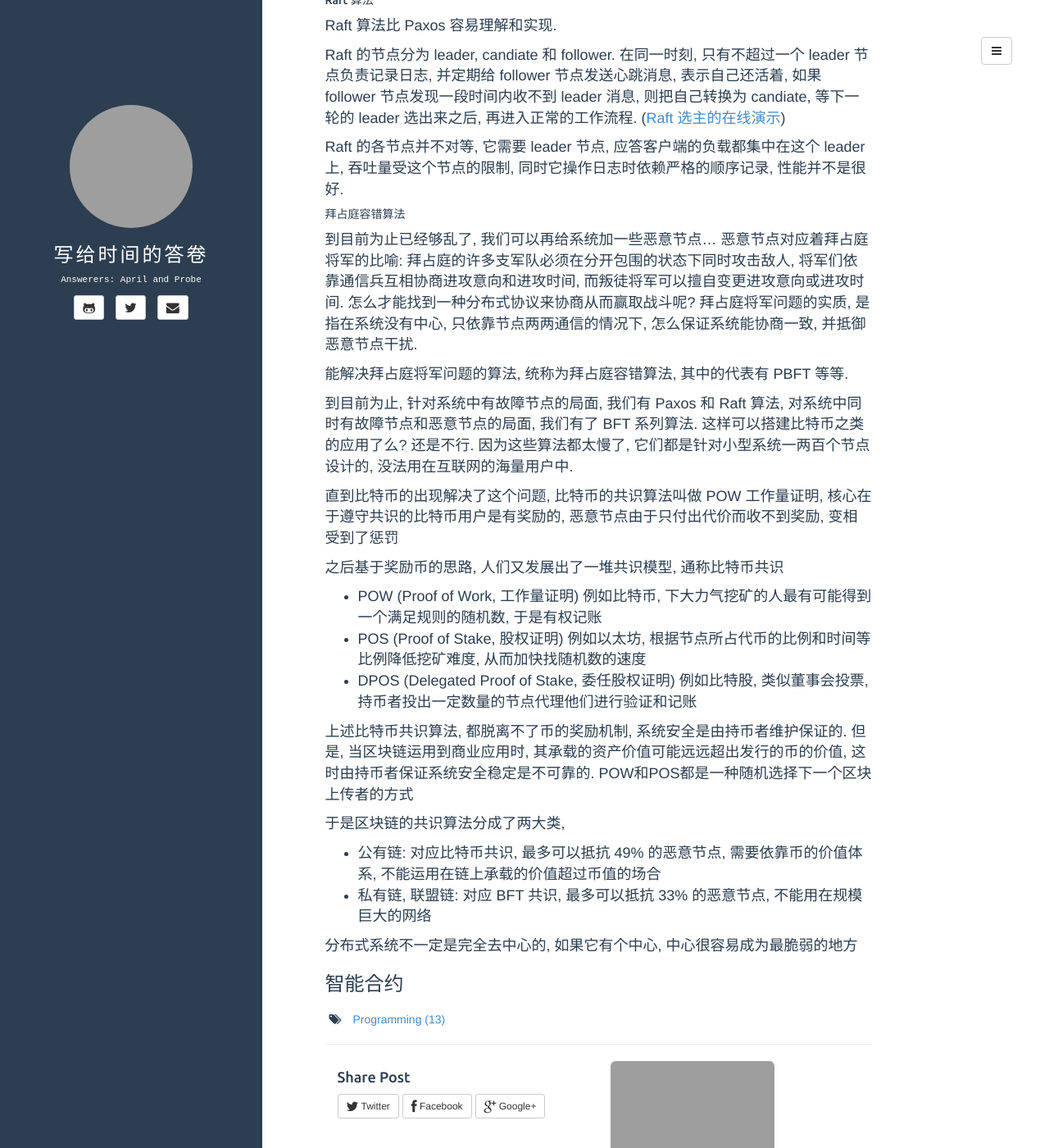
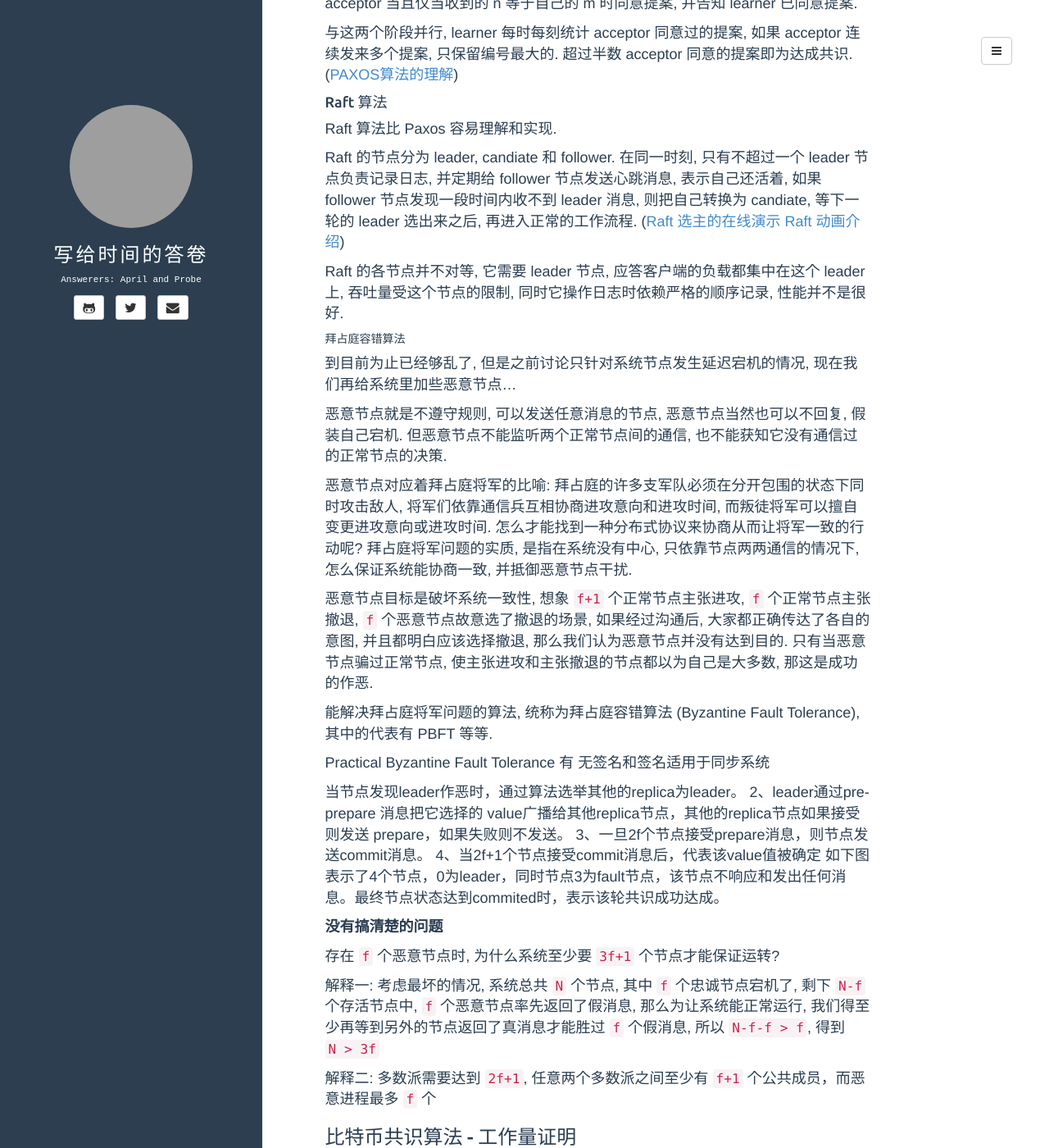
Before and after one commit to WarmGrid/warmgrid.github.io, a Jekyll site: the page built from _posts/2017-12-07-blockchain-from-start-to-end.md, in a window 1280 px wide and 1400 px high, scrolled down 2678 px. Shown: the whole window at 82% size. Built offline with Jekyll 4.4.1, drawn with Linux system fonts in a browser that asks for light colours; some of the changed text lies outside the part shown; grey boxes are pictures that could not be loaded.

Commit message:
update blockchain intro

```diff
--- a/_posts/2017-12-07-blockchain-from-start-to-end.md
+++ b/_posts/2017-12-07-blockchain-from-start-to-end.md
@@ -11,21 +11,27 @@
 
 ---
 
-区块链就是许多人一起使用的分布式记录, 第一条记录写在创世区块里, 之后每个新区块除了写上新记录, 还要指向它的上一个区块, 这些连在一起的区块就依次记录了从起始到现在的所有信息.
 
-设计良好的区块链需要具备的功能:
+[TOC]
+
+
+本文是学习区块链相关技术的学习笔记, 不讨论区块链应用和前景.
+
+区块链就是许多人一起使用的分布式记录, 一条记录占一个区块, 除起始区块外, 每个新区块都要指向它的上一个区块, 这样, 连在一起的区块就依次记录了全部历史信息.
+
+区块链是给许多人一起用的, 且没有固定的中心节点, 所以设计时要考虑节点欺骗和数据一致的问题. 区块链必须具有以下功能:
 
 1. 要保证一条记录确实是由本人添加的, 不能有人冒名顶替
 2. 要保证历史记录不能被篡改
 3. 要在网络延迟和恶意节点干扰的情况下, 对新增数据达成共识, 否则区块链就会分叉
 
-区块链中使用了许多技术来保障这些功能, 主要包括数字签名, 信息摘要和共识算法.
+区块链中使用了许多技术来实现这些功能, 主要包括数字签名, 信息摘要和共识算法.
 
 
 
 ### 哈希函数和信息摘要
 
-先从最简单的开始, 用户需要能确信他看到的历史区块都是正确的区块, 这是由哈希函数算出数据的信息摘要来保证的.
+先从最简单的开始, 用户得确信他看到的历史区块都是正确的区块, 这是由哈希函数算出数据的信息摘要来保证的.
 
 哈希函数 `y = hash(x)` 就是把任意长度数据 x 转换为定长数据 y 的函数, 生成的 y 称为信息 x 的摘要. 哈希函数需要满足如下性质:
 
@@ -59,9 +65,13 @@
 
 同时, 这一对密钥满足 `d(c(x)) = x` 和 `c(d(x)) = x`, 前者对应信息加密 / 解密的过程, 后者对应信息数字签名的签名 / 验证过程.
 
-对方给自己发送加密信息的场景: 把自己的公钥 `c` 发给对方, 对方把他的原始信息 `x` 以该公钥加密, 将 `c(x)` 发回, 之后自己使用私钥执行 `d(c(x))`, 就可以得到原文 `x` 了.
+对方给自己发送加密信息的场景:
 
-自己向对方发送签名的场景: 向对方发送信息 `x`, 公钥 `c`, 以及用私钥加密后的 `d(x)`, 对方收到这三者后, 计算 `c(d(x))`, 若结果跟 `x` 一致, 则可认为 `x` 确实是由掌握了私钥 `d` 的人发出的.
+把自己的公钥 `c` 发给对方, 对方把他的原始信息 `x` 以该公钥加密, 将 `c(x)` 发回, 之后自己使用私钥执行 `d(c(x))`, 就可以得到原文 `x` 了.
+
+自己向对方发送签名的场景:
+
+向对方发送信息 `x`, 公钥 `c`, 以及用私钥加密后的 `d(x)`, 对方收到这三者后, 计算 `c(d(x))`, 若结果跟 `x` 一致, 则可认为 `x` 确实是由掌握了私钥 `d` 的人发出的.
 
 当然在实际操作中, 对称加密的计算量很小, 非对称加密的计算量很大. 所以发送加密信息也不是通篇都用非对称加密, 而是仅发送一个随机的对称加密密钥, 之后通信双方都使用这个临时生成的对称密钥来加密. 数字签名一般也不签信息全文, 而是签全文的信息摘要.
 
@@ -71,20 +81,20 @@
 
 ### 分布式系统的共识问题
 
-区块链接下来要面对的是, 这么多用户, 谁能合法的添加新的区块呢? 意见不一致时听谁的? 概括的说, 这是个在分布式系统中如何取得共识的问题. 考虑节点宕, 网络延迟和恶意节点攻击, 设计分布式系统的最大难点就是在上述的不利条件下仍能达成共识.
+区块链接下来要面对的是, 这么多用户, 谁能合法的添加新的区块呢? 意见不一致时听谁的? 概括的说, 这是个在分布式系统中如何取得共识的问题. 考虑节点宕机, 网络延迟和恶意节点攻击, 设计分布式系统的最大难点就是在上述的不利条件下仍能达成共识.
 
 - 有总共 2f+1 个节点的系统, 可以容忍最多出现 f 个故障节点
 - 有总共 3f+1 个节点的系统, 可以容忍最多出现 f 个恶意节点
 
-首先讨论不含恶意攻击的简单情况, 即在系统中只有故障节点, 但没有恶意节点时达成共识. 一般有 Paxos, Raft 及变种算法. 以下部分三言两语写不明白, 人家写的比我好 ([分布式共识 - VR, Raft 及 Paxos](http://blog.kongfy.com/2016/05/%e5%88%86%e5%b8%83%e5%bc%8f%e5%85%b1%e8%af%86consensus%ef%bc%9aviewstamped%e3%80%81raft%e5%8f%8apaxos/))
+首先讨论不含恶意攻击的简单情况, 即在系统中只有故障节点, 但没有恶意节点时达成共识. 一般有 Paxos, Raft 及变种算法. 以下涉及算法细节的内容, 三言两语写不明白, 人家写的比我好 ([分布式共识 - VR, Raft 及 Paxos](http://blog.kongfy.com/2016/05/%e5%88%86%e5%b8%83%e5%bc%8f%e5%85%b1%e8%af%86consensus%ef%bc%9aviewstamped%e3%80%81raft%e5%8f%8apaxos/))
 
 
 
-##### Paxos 算法
+#### Paxos 算法
 
 Paxos 算法命名来自希腊城邦 Paxos 中通过决议的流程, 相当复杂精巧.
 
-Paxos 算法的各个节点要同时扮演三种角色
+Paxos 算法的各个节点要同时扮演三种角色:
 
 - proposer: 提出提案, 等待大家批准
 - acceptor: 表决提案, 回答同意或拒绝
@@ -98,11 +108,13 @@
 
 与这两个阶段并行, learner 每时每刻统计 acceptor 同意过的提案, 如果 acceptor 连续发来多个提案, 只保留编号最大的. 超过半数 acceptor 同意的提案即为达成共识. ([PAXOS算法的理解](https://zhuanlan.zhihu.com/p/24788205))
 
-##### Raft 算法
+
+
+#### Raft 算法
 
 Raft 算法比 Paxos 容易理解和实现.
 
-Raft 的节点分为 leader, candiate 和 follower. 在同一时刻, 只有不超过一个 leader 节点负责记录日志, 并定期给 follower 节点发送心跳消息, 表示自己还活着, 如果 follower 节点发现一段时间内收不到 leader 消息, 则把自己转换为 candiate, 等下一轮的 leader 选出来之后, 再进入正常的工作流程. ([Raft 选主的在线演示](https://raft.github.io/))
+Raft 的节点分为 leader, candiate 和 follower. 在同一时刻, 只有不超过一个 leader 节点负责记录日志, 并定期给 follower 节点发送心跳消息, 表示自己还活着, 如果 follower 节点发现一段时间内收不到 leader 消息, 则把自己转换为 candiate, 等下一轮的 leader 选出来之后, 再进入正常的工作流程. ([Raft 选主的在线演示](https://raft.github.io/) [Raft 动画介绍](http://thesecretlivesofdata.com/raft/))
 
 Raft 的各节点并不对等, 它需要 leader 节点, 应答客户端的负载都集中在这个 leader 上, 吞吐量受这个节点的限制, 同时它操作日志时依赖严格的顺序记录, 性能并不是很好.
 
@@ -110,13 +122,47 @@
 
 ##### 拜占庭容错算法
 
-到目前为止已经够乱了, 我们可以再给系统加一些恶意节点... 恶意节点对应着拜占庭将军的比喻: 拜占庭的许多支军队必须在分开包围的状态下同时攻击敌人, 将军们依靠通信兵互相协商进攻意向和进攻时间, 而叛徒将军可以擅自变更进攻意向或进攻时间. 怎么才能找到一种分布式协议来协商从而赢取战斗呢? 拜占庭将军问题的实质, 是指在系统没有中心, 只依靠节点两两通信的情况下, 怎么保证系统能协商一致, 并抵御恶意节点干扰.
+到目前为止已经够乱了, 但是之前讨论只针对系统节点发生延迟宕机的情况, 现在我们再给系统里加些恶意节点...
 
-能解决拜占庭将军问题的算法, 统称为拜占庭容错算法, 其中的代表有 PBFT 等等.
+恶意节点就是不遵守规则, 可以发送任意消息的节点, 恶意节点当然也可以不回复, 假装自己宕机. 但恶意节点不能监听两个正常节点间的通信, 也不能获知它没有通信过的正常节点的决策.
+
+恶意节点对应着拜占庭将军的比喻: 拜占庭的许多支军队必须在分开包围的状态下同时攻击敌人, 将军们依靠通信兵互相协商进攻意向和进攻时间, 而叛徒将军可以擅自变更进攻意向或进攻时间. 怎么才能找到一种分布式协议来协商从而让将军一致的行动呢? 拜占庭将军问题的实质, 是指在系统没有中心, 只依靠节点两两通信的情况下, 怎么保证系统能协商一致, 并抵御恶意节点干扰.
+
+恶意节点目标是破坏系统一致性, 想象 `f+1` 个正常节点主张进攻,  `f` 个正常节点主张撤退, `f` 个恶意节点故意选了撤退的场景, 如果经过沟通后, 大家都正确传达了各自的意图, 并且都明白应该选择撤退, 那么我们认为恶意节点并没有达到目的. 只有当恶意节点骗过正常节点, 使主张进攻和主张撤退的节点都以为自己是大多数, 那这是成功的作恶.
+
+能解决拜占庭将军问题的算法, 统称为拜占庭容错算法 (Byzantine Fault Tolerance), 其中的代表有 PBFT 等等.
+
+Practical Byzantine Fault Tolerance 有
+无签名和签名适用于同步系统
+
+当节点发现leader作恶时，通过算法选举其他的replica为leader。
+2、leader通过pre-prepare 消息把它选择的 value广播给其他replica节点，其他的replica节点如果接受则发送 prepare，如果失败则不发送。
+3、一旦2f个节点接受prepare消息，则节点发送commit消息。
+4、当2f+1个节点接受commit消息后，代表该value值被确定
+如下图表示了4个节点，0为leader，同时节点3为fault节点，该节点不响应和发出任何消息。最终节点状态达到commited时，表示该轮共识成功达成。
 
 
 
 
+
+**没有搞清楚的问题**
+
+存在 `f` 个恶意节点时, 为什么系统至少要 `3f+1` 个节点才能保证运转?
+
+解释一: 考虑最坏的情况, 系统总共 `N` 个节点, 其中 `f` 个忠诚节点宕机了, 剩下 `N-f` 个存活节点中, `f` 个恶意节点率先返回了假消息, 那么为让系统能正常运行, 我们得至少再等到另外的节点返回了真消息才能胜过 `f` 个假消息, 所以 `N-f-f > f`, 得到 `N > 3f`
+
+解释二: 多数派需要达到 `2f+1`, 任意两个多数派之间至少有 `f+1` 个公共成员，而恶意进程最多 `f` 个
+
+
+
+
+
+
+
+
+
+
+### 比特币共识算法 - 工作量证明
 
 到目前为止, 针对系统中有故障节点的局面, 我们有 Paxos 和 Raft 算法, 对系统中同时有故障节点和恶意节点的局面, 我们有了 BFT 系列算法. 这样可以搭建比特币之类的应用了么? 还是不行. 因为这些算法都太慢了, 它们都是针对小型系统一两百个节点设计的, 没法用在互联网的海量用户中.
 
@@ -136,7 +182,7 @@
 - 私有链, 联盟链: 对应 BFT 共识, 最多可以抵抗 33% 的恶意节点, 不能用在规模巨大的网络
 
 
-
+由于私有链是封闭生态的存储系统，因此采用Paxos类系统可以达到最优的性能；联盟链有半公开半开放特性，因此拜占庭容错是适合选择之一，例如IBM超级账本项目；对于公有链来说，这种共识算法的要求已经超出了普通分布式系统构建的范畴，再加上交易的特性，因此需要引入更多的安全考虑。
 
 分布式系统不一定是完全去中心的, 如果它有个中心, 中心很容易成为最脆弱的地方
 
```
